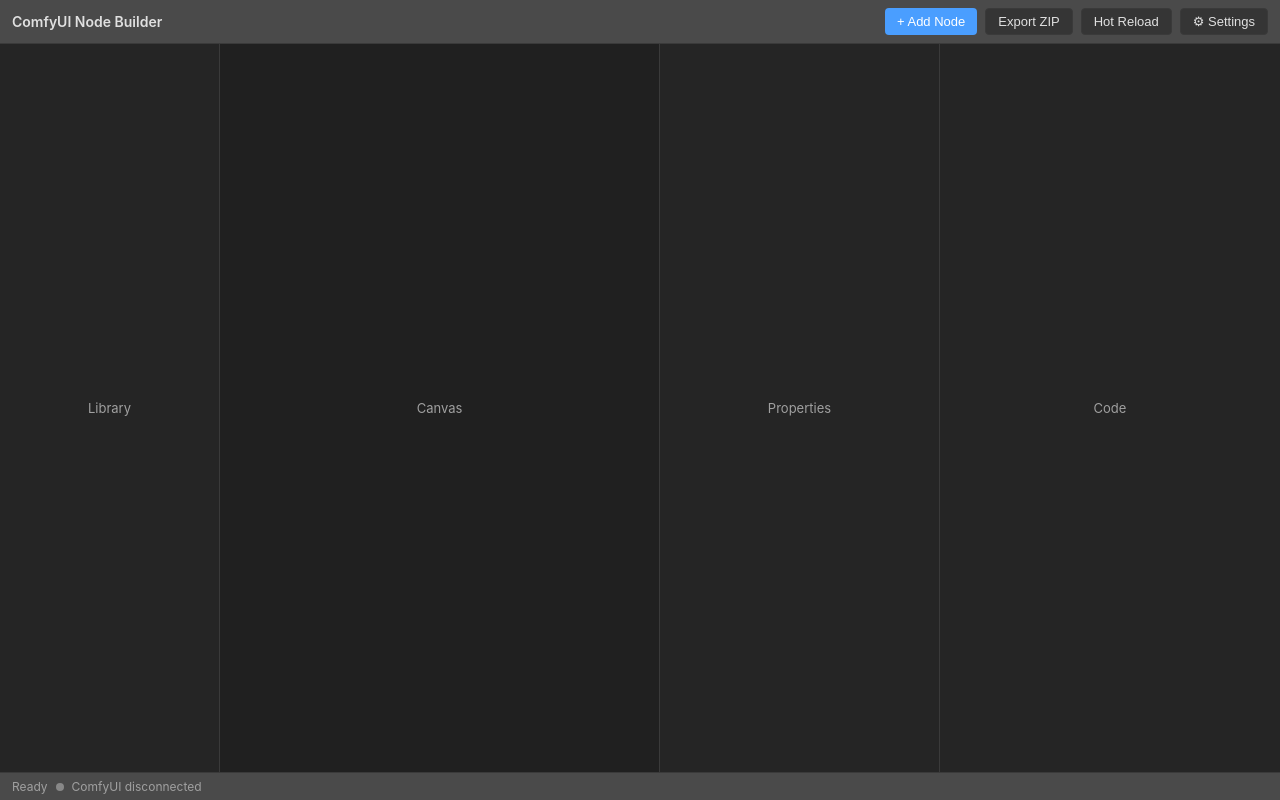
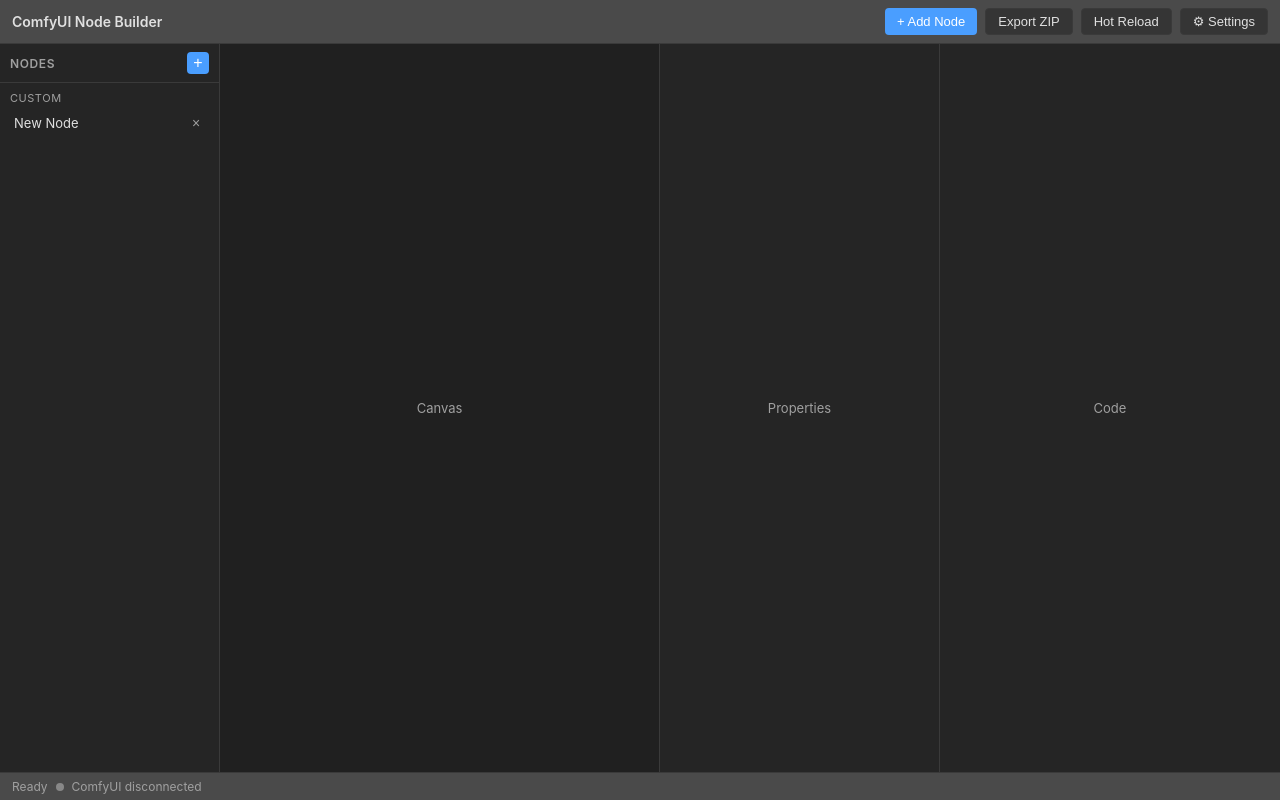
Before and after one commit to caoool/comfyui-node-canvas, a Vue app: page / in a window 1280 px wide. Both pictures are taken after a click on the button "+ Add Node". Built offline with nearby package versions, Linux system fonts and the light colour scheme.

Commit message:
feat: add Node Library panel with grouped node list

```diff
--- a/src/App.vue
+++ b/src/App.vue
@@ -8,7 +8,7 @@
     @settings="showSettings = true"
   >
     <template #library>
-      <div class="placeholder">Library</div>
+      <NodeLibrary />
     </template>
     <template #canvas>
       <div class="placeholder">Canvas</div>
@@ -25,6 +25,7 @@
 <script setup lang="ts">
 import { ref } from 'vue'
 import AppLayout from './components/AppLayout.vue'
+import NodeLibrary from './components/NodeLibrary.vue'
 import { useProjectStore } from './stores/project'
 
 const projectStore = useProjectStore()
--- /dev/null
+++ b/src/components/NodeLibrary.vue
@@ -0,0 +1,158 @@
+<template>
+  <div class="library">
+    <div class="library-header">
+      <span class="library-title">Nodes</span>
+      <button class="btn-add" @click="addNode" title="Add node">+</button>
+    </div>
+    <div class="library-body">
+      <div v-if="project.nodes.length === 0" class="empty">
+        No nodes yet. Click + to add.
+      </div>
+      <div v-for="(nodes, category) in groupedNodes" :key="category" class="category-group">
+        <div class="category-label">{{ category }}</div>
+        <div
+          v-for="node in nodes"
+          :key="node.id"
+          class="node-item"
+          :class="{ 'node-item-active': uiStore.selectedNodeId === node.id }"
+          @click="uiStore.selectNode(node.id)"
+        >
+          <span class="node-name">{{ node.displayName || node.name }}</span>
+          <button
+            class="btn-delete"
+            @click.stop="deleteNode(node.id)"
+            title="Delete node"
+          >×</button>
+        </div>
+      </div>
+    </div>
+  </div>
+</template>
+
+<script setup lang="ts">
+import { computed } from 'vue'
+import { useProjectStore } from '../stores/project'
+import { useUiStore } from '../stores/ui'
+import type { NodeSpec } from '../types/index'
+
+const projectStore = useProjectStore()
+const uiStore = useUiStore()
+
+const project = computed(() => projectStore.project)
+
+const groupedNodes = computed(() => {
+  const groups: Record<string, NodeSpec[]> = {}
+  for (const node of project.value.nodes) {
+    const cat = node.category || 'uncategorized'
+    if (!groups[cat]) groups[cat] = []
+    groups[cat].push(node)
+  }
+  return groups
+})
+
+function addNode() {
+  const node = projectStore.addNode()
+  uiStore.selectNode(node.id)
+}
+
+function deleteNode(id: string) {
+  if (uiStore.selectedNodeId === id) {
+    uiStore.selectNode(null)
+  }
+  projectStore.removeNode(id)
+}
+</script>
+
+<style scoped>
+.library {
+  display: flex;
+  flex-direction: column;
+  height: 100%;
+  background: var(--panel);
+}
+.library-header {
+  display: flex;
+  align-items: center;
+  justify-content: space-between;
+  padding: 8px 10px;
+  border-bottom: 1px solid var(--border);
+  flex-shrink: 0;
+}
+.library-title {
+  font-size: 12px;
+  font-weight: 600;
+  text-transform: uppercase;
+  letter-spacing: 0.05em;
+  color: var(--text-dim);
+}
+.btn-add {
+  width: 22px;
+  height: 22px;
+  background: var(--accent);
+  color: #fff;
+  border: none;
+  border-radius: 4px;
+  cursor: pointer;
+  font-size: 16px;
+  line-height: 1;
+  display: flex;
+  align-items: center;
+  justify-content: center;
+}
+.btn-add:hover { opacity: 0.85; }
+.library-body {
+  flex: 1;
+  overflow-y: auto;
+  padding: 4px 0;
+}
+.empty {
+  padding: 16px 10px;
+  font-size: 12px;
+  color: var(--text-dim);
+  text-align: center;
+}
+.category-group { margin-bottom: 4px; }
+.category-label {
+  padding: 4px 10px 2px;
+  font-size: 11px;
+  color: var(--text-dim);
+  text-transform: uppercase;
+  letter-spacing: 0.05em;
+}
+.node-item {
+  display: flex;
+  align-items: center;
+  justify-content: space-between;
+  padding: 6px 10px;
+  cursor: pointer;
+  border-radius: 4px;
+  margin: 1px 4px;
+}
+.node-item:hover { background: var(--node-body); }
+.node-item-active { background: var(--node-body); outline: 1px solid var(--accent); }
+.node-name {
+  font-size: 13px;
+  color: var(--text);
+  flex: 1;
+  min-width: 0;
+  overflow: hidden;
+  text-overflow: ellipsis;
+  white-space: nowrap;
+}
+.btn-delete {
+  width: 18px;
+  height: 18px;
+  background: none;
+  color: var(--text-dim);
+  border: none;
+  cursor: pointer;
+  font-size: 14px;
+  line-height: 1;
+  border-radius: 3px;
+  flex-shrink: 0;
+  display: flex;
+  align-items: center;
+  justify-content: center;
+}
+.btn-delete:hover { background: #c62828; color: #fff; }
+</style>
```
